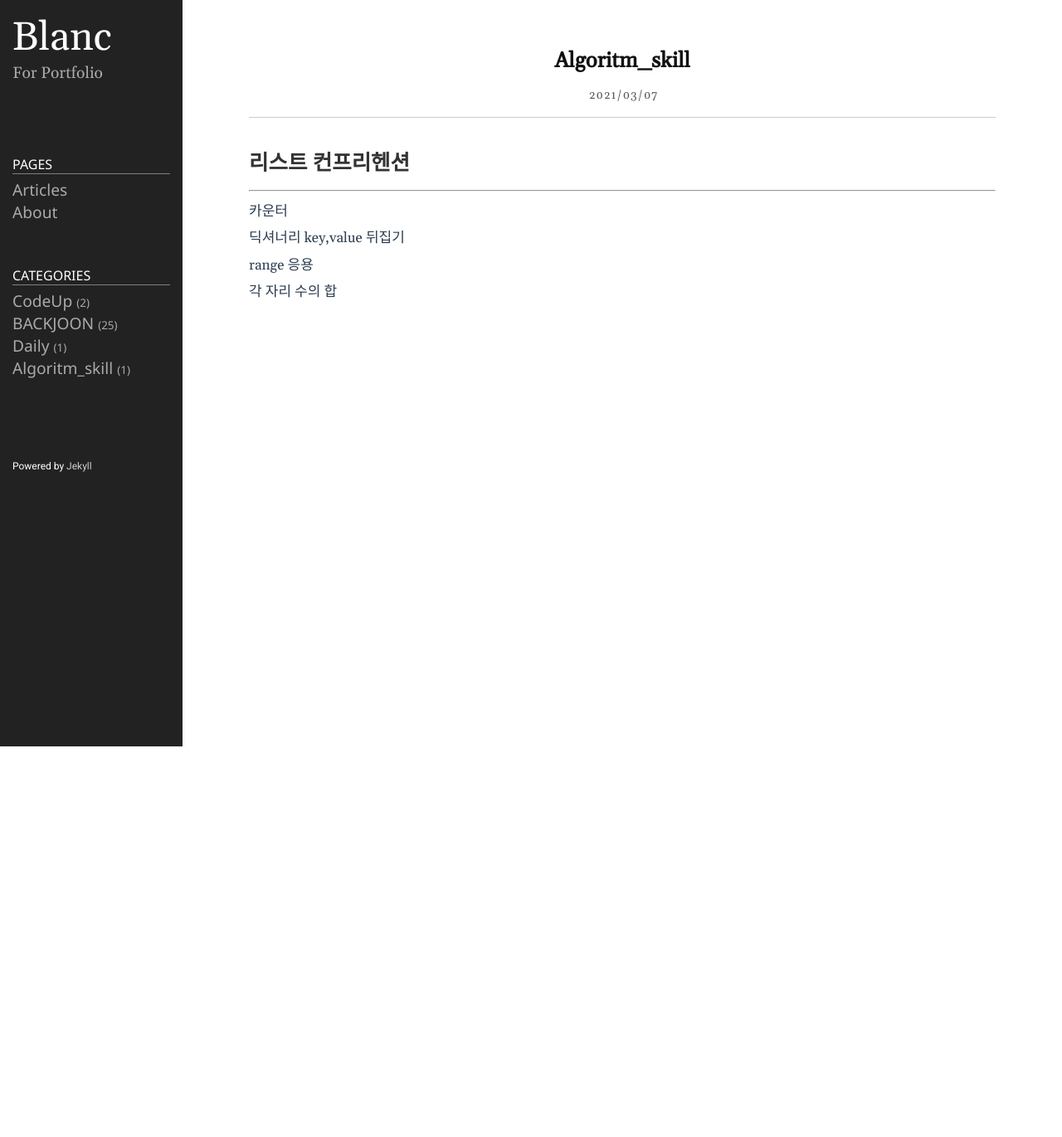
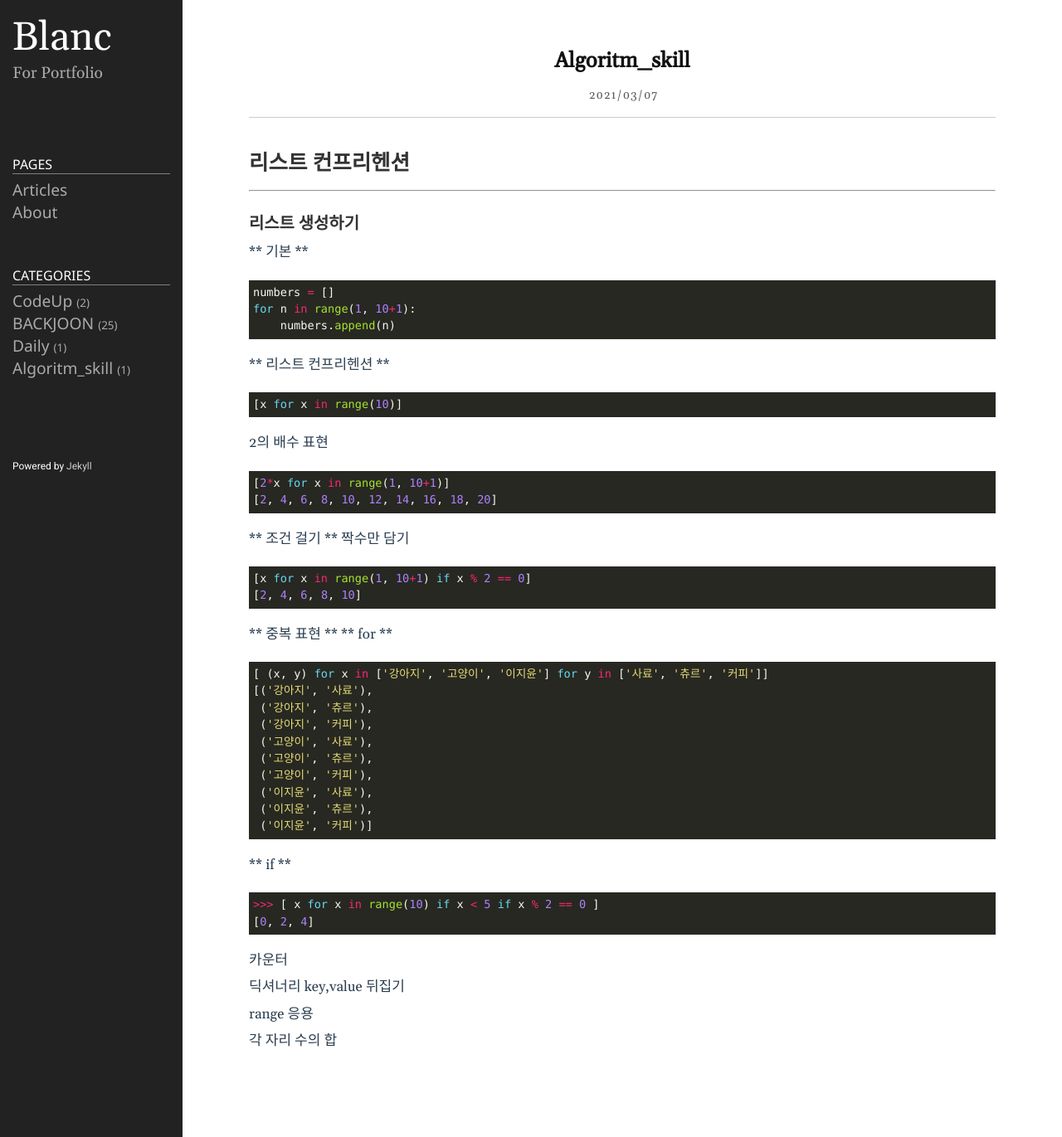
Before and after one commit to 1yoouoo/1yoouoo.gihub.io, a Jekyll site: the page built from _posts/ETC/2021-03-07-Algoritm_skill.md, in a window 1280 px wide. Shown: the whole page at 83% size. Built offline with Jekyll 4.4.1, drawn with Linux system fonts in a browser that asks for light colours; before the commit the page ends 900 px from its top, so only the background shows below that.

Commit message:
Update 2021-03-07-Algoritm_skill.md

````diff
--- a/_posts/ETC/2021-03-07-Algoritm_skill.md
+++ b/_posts/ETC/2021-03-07-Algoritm_skill.md
@@ -7,6 +7,53 @@ categories: Algoritm_skill
 
 ## 리스트 컨프리헨션
 --------------------
+### 리스트 생성하기
+** 기본 **
+```python
+numbers = []
+for n in range(1, 10+1):
+    numbers.append(n)
+```
+
+** 리스트 컨프리헨션 **
+```python
+[x for x in range(10)]
+```
+
+2의 배수 표현
+```python
+[2*x for x in range(1, 10+1)]
+[2, 4, 6, 8, 10, 12, 14, 16, 18, 20]
+```
+
+** 조건 걸기 **
+짝수만 담기
+```python
+[x for x in range(1, 10+1) if x % 2 == 0]
+[2, 4, 6, 8, 10]
+```
+
+** 중복 표현 **
+** for **
+```python
+[ (x, y) for x in ['강아지', '고양이', '이지윤'] for y in ['사료', '츄르', '커피']]
+[('강아지', '사료'),
+ ('강아지', '츄르'),
+ ('강아지', '커피'),
+ ('고양이', '사료'),
+ ('고양이', '츄르'),
+ ('고양이', '커피'),
+ ('이지윤', '사료'),
+ ('이지윤', '츄르'),
+ ('이지윤', '커피')]
+ ```
+** if **
+```python
+>>> [ x for x in range(10) if x < 5 if x % 2 == 0 ]
+[0, 2, 4]
+```
+
+
 
 카운터
 
````
